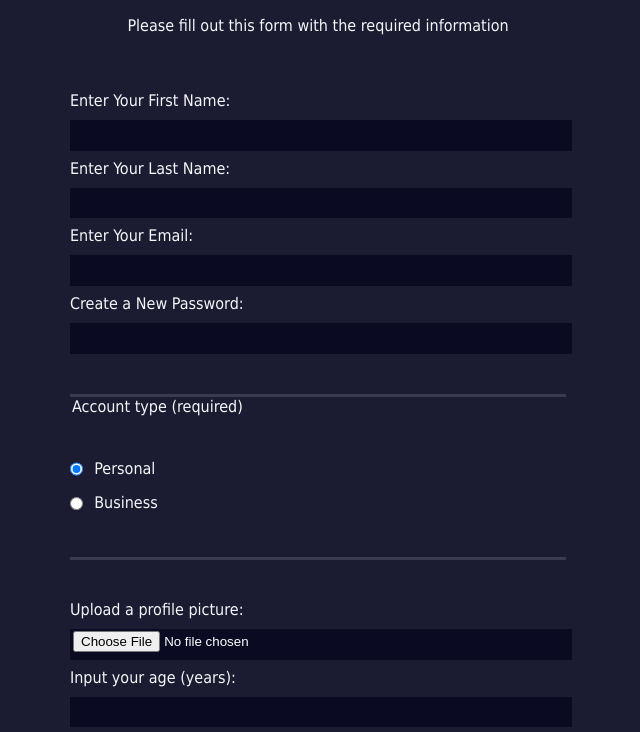
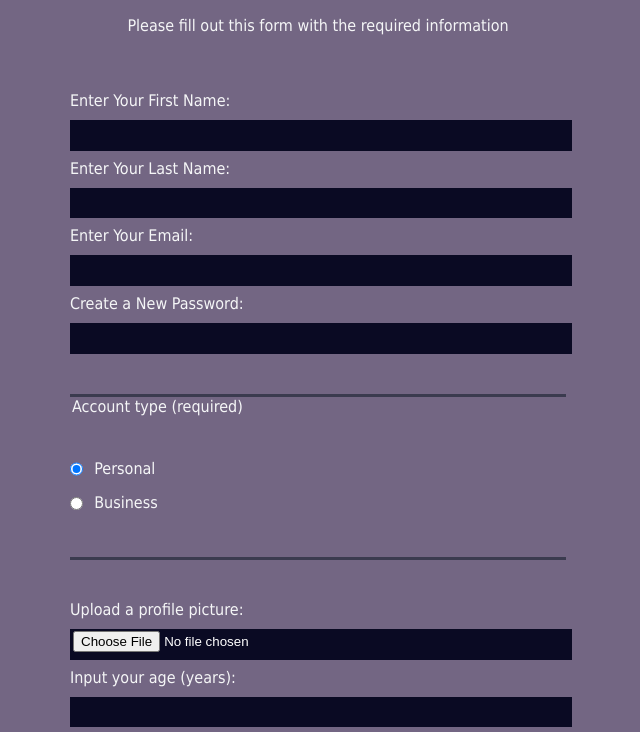
Before and after one commit to kavitaprajapati2004/registration-form, a plain HTML site: page index.html in a window 1280 px wide. Shown: the part 86-818 px from the top of the page, without its empty margins (322-962 px from the left). Drawn offline with Linux system fonts and the light colour scheme.

Commit message:
Update style.css

```diff
--- a/style.css
+++ b/style.css
@@ -2,7 +2,7 @@ body {
     width: 100%;
     height: 100vh;
     margin: 0;
-    background-color: #1b1b32;
+    background-color:#736683;
     color: #f5f6f7;
     font-family: Tahoma;
     font-size: 16px;
```
